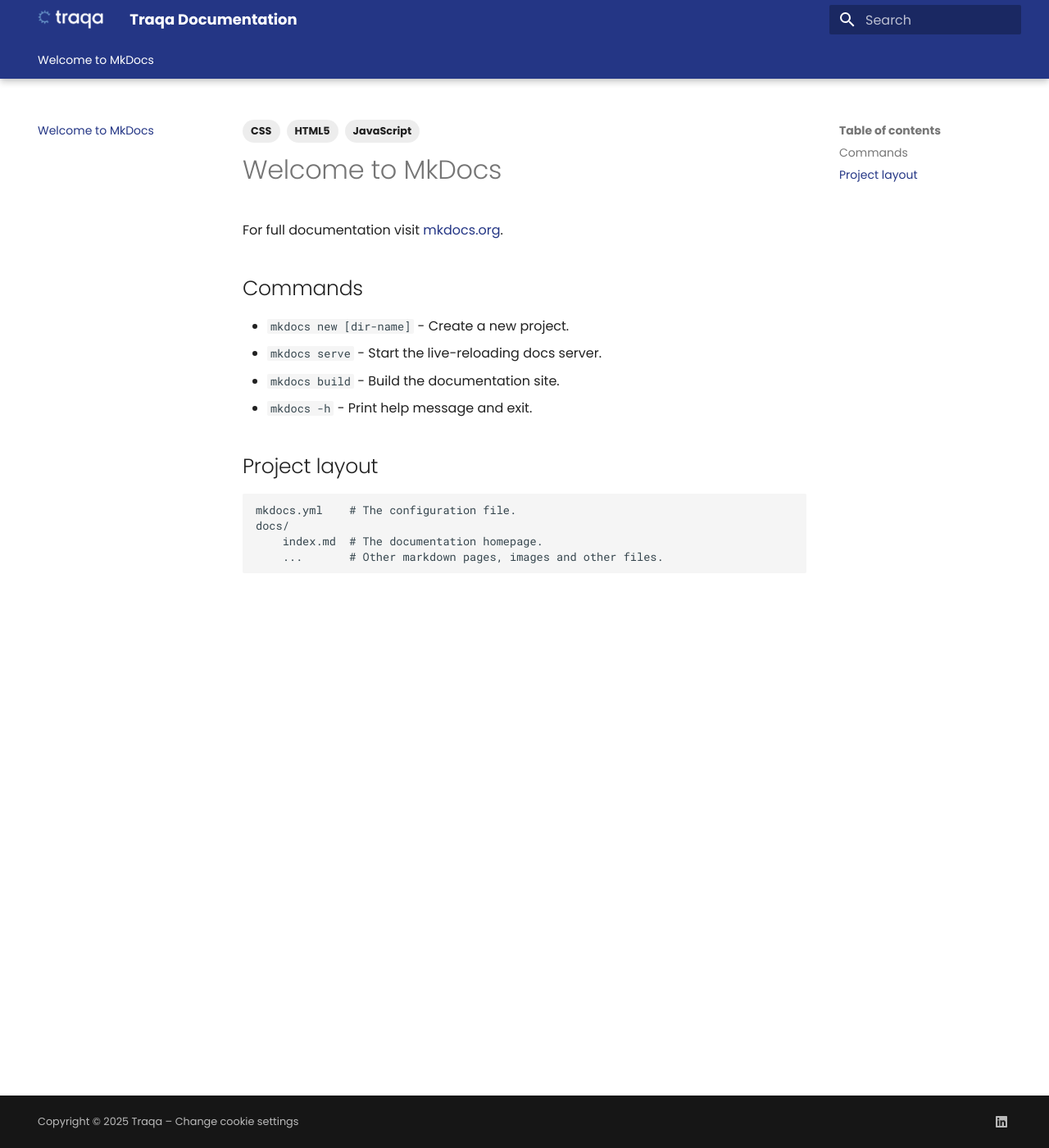
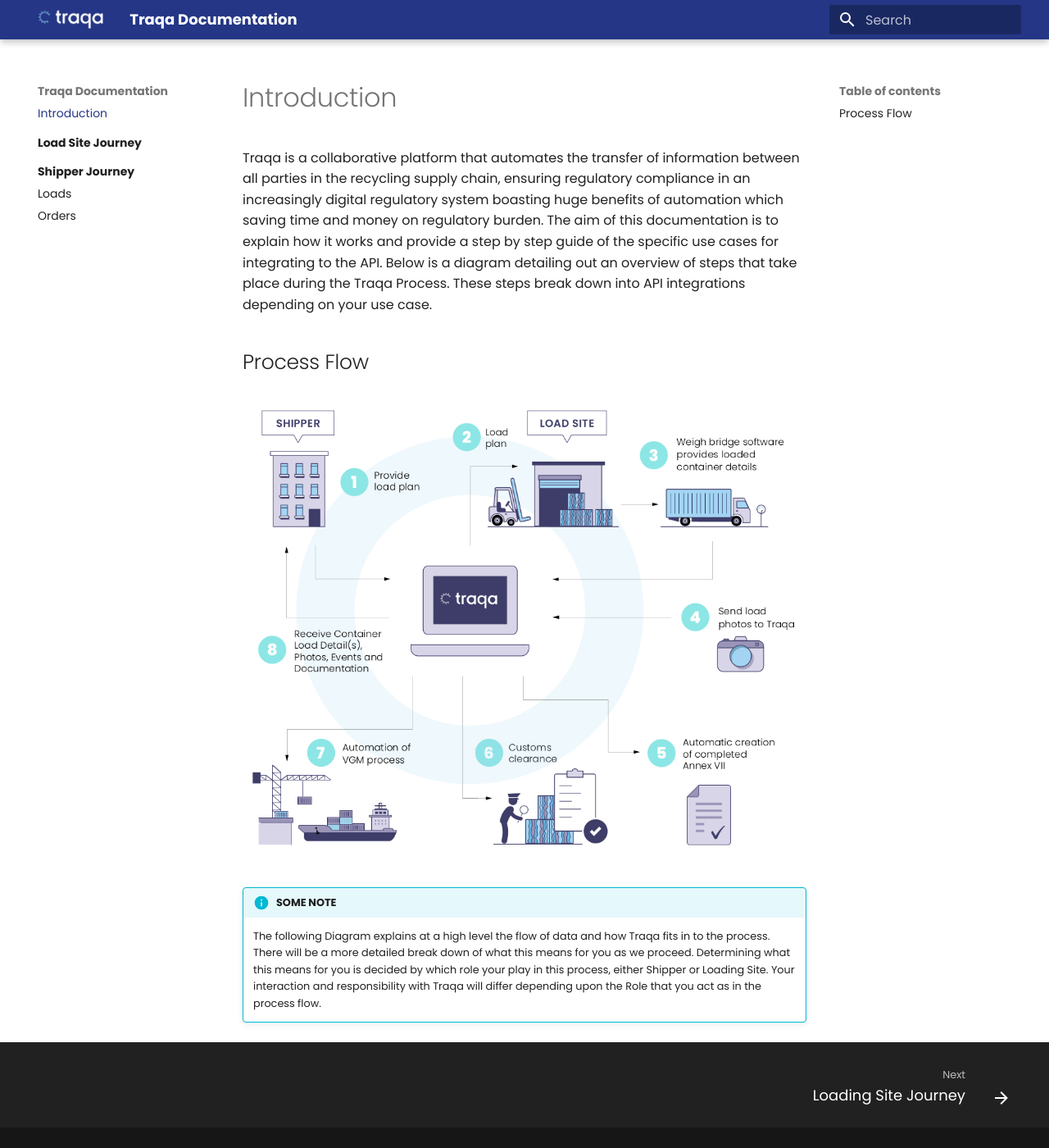
Before and after one commit to CIFConsulting/traqa-documentation, an MkDocs documentation site: the page built from docs/index.md, in a window 1280 px wide and 1400 px high. Shown: the whole window at 82% size. Built offline with MkDocs 1.6.1 and Material for MkDocs 9.7.7, drawn with Linux system fonts in a browser that asks for light colours; plug-ins that fetch from the network failed and are left out.

Commit message:
Adding some basic structure

```diff
--- /dev/null
+++ b/docs/Load Site Journey/index.md
@@ -0,0 +1,5 @@
+---
+title: Loading Site Journey
+---
+
+wd
--- /dev/null
+++ b/docs/Shipper Journey/loads.md
@@ -0,0 +1,5 @@
+---
+title: Loads
+---
+
+What are loads in Traqa ?
--- a/docs/index.md
+++ b/docs/index.md
@@ -1,24 +1,12 @@
----
-tags:
-  - HTML5
-  - JavaScript
-  - CSS
----
+# Introduction
 
-# Welcome to MkDocs
+Traqa is a collaborative platform that automates the transfer of information between all parties in the recycling supply chain, ensuring regulatory compliance in an increasingly digital regulatory system boasting huge benefits of automation which saving time and money on regulatory burden.
+The aim of this documentation is to explain how it works and provide a step by step guide of the specific use cases for integrating to the API. Below is a diagram detailing out an overview of steps that take place during the Traqa Process. These steps break down into API integrations depending on your use case.
 
-For full documentation visit [mkdocs.org](https://www.mkdocs.org).
+## Process Flow
 
-## Commands
+![alt text](assets/images/process-flow.png)
 
-* `mkdocs new [dir-name]` - Create a new project.
-* `mkdocs serve` - Start the live-reloading docs server.
-* `mkdocs build` - Build the documentation site.
-* `mkdocs -h` - Print help message and exit.
+!!! info "SOME NOTE"
 
-## Project layout
-
-    mkdocs.yml    # The configuration file.
-    docs/
-        index.md  # The documentation homepage.
-        ...       # Other markdown pages, images and other files.
+    The following Diagram explains at a high level the flow of data and how Traqa fits in to the process. There will be a more detailed break down of what this means for you as we proceed. Determining what this means for you is decided by which role your play in this process, either Shipper or Loading Site. Your interaction and responsibility with Traqa will differ depending upon the Role that you act as in the process flow.
--- a/mkdocs.yml
+++ b/mkdocs.yml
@@ -15,7 +15,6 @@
     - header.autohide
     - navigation.instant
     - navigation.instant.progress
-    - navigation.tabs
     - navigation.tabs.sticky
     - navigation.sections
     - navigation.path
@@ -47,3 +46,5 @@
   - search
   - privacy
   - tags
+markdown_extensions:
+  - admonition
```
Also changed, not shown: docs/Shipper Journey/index.md (added, +1 -0 lines), docs/Shipper Journey/orders.md (added, +5 -0 lines), docs/assets/images/process-flow.png (added).
